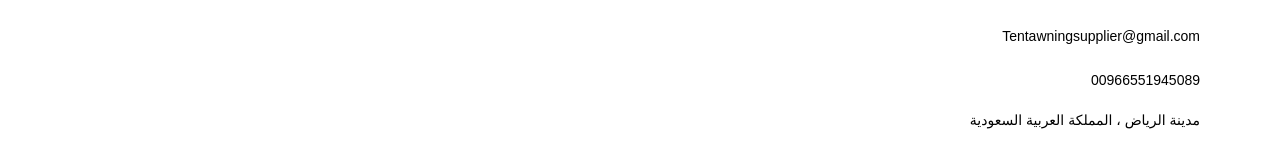
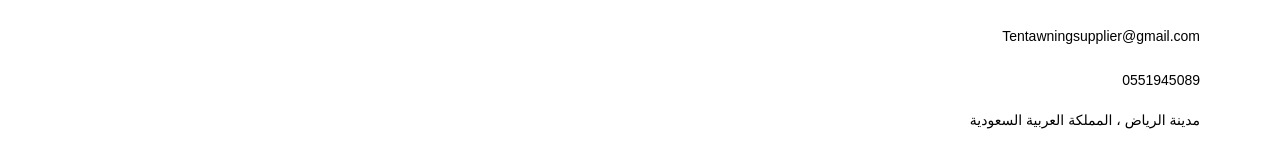
Before and after one commit to awais2114/tentawningsupplier, a React (Vite) app: page / in a window 1280 px wide. Shown: the part 939-1099 px from the top of the page. Built offline with nearby package versions, Linux system fonts and the light colour scheme.

Commit message:
number chnage

```diff
--- a/src/pages/ContactUs.jsx
+++ b/src/pages/ContactUs.jsx
@@ -33,7 +33,7 @@ const ContactUs = () => {
                   Tentawningsupplier@gmail.com
                 </p>
              <p className="text-xs md:text-sm text-right">
-                  00966551945089
+                 0551945089
                 </p>
 
                 <p className="text-xs md:text-sm text-right mt-5">
```
